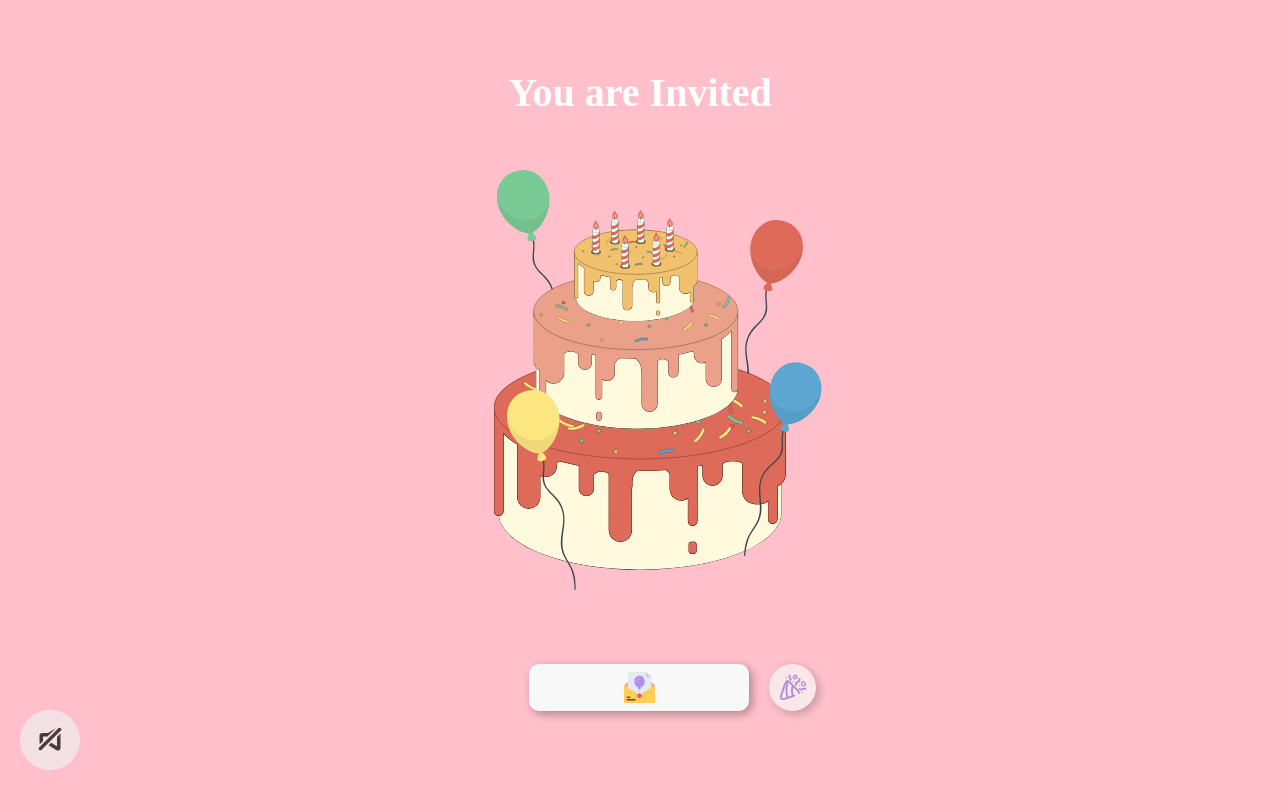
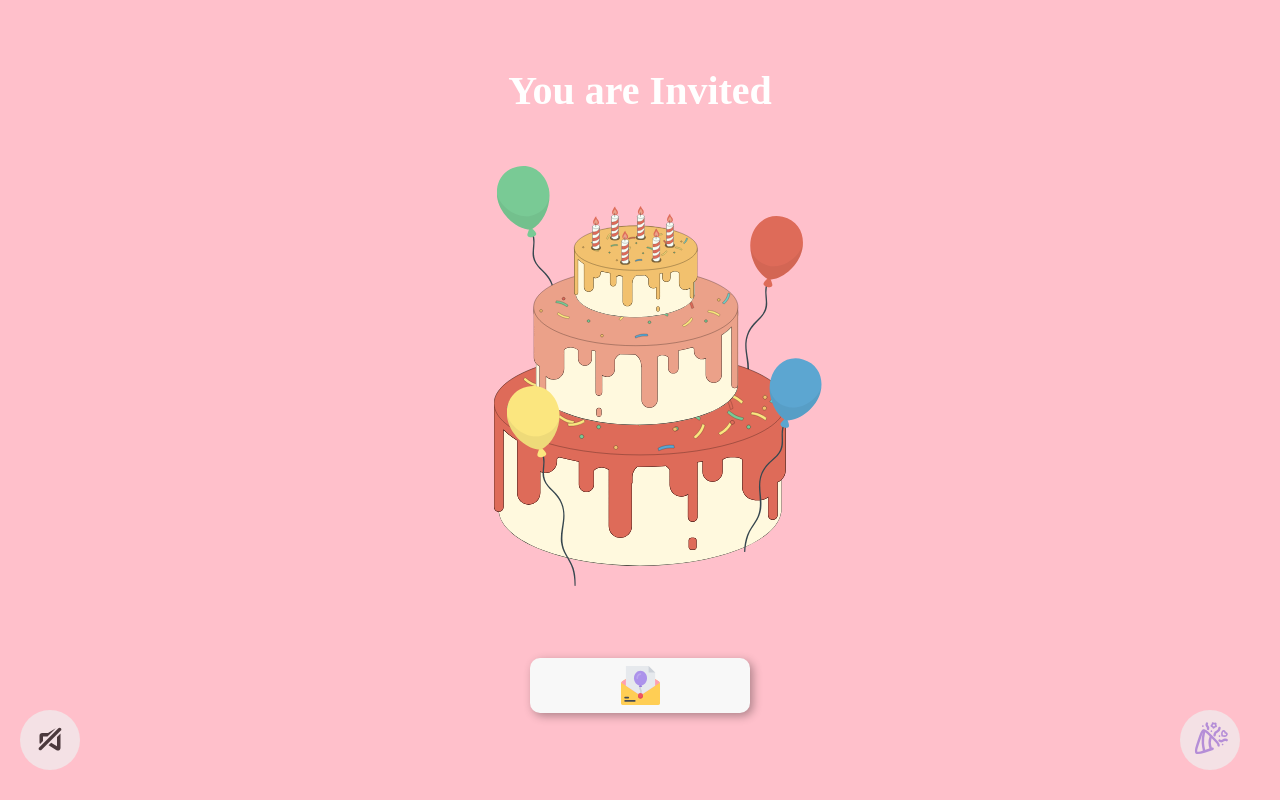
Before and after one commit to zenytaa/birthday-invitation-2, a React (Vite) app: page / in a window 1280 px wide. Built offline with nearby package versions, Linux system fonts and the light colour scheme; a web font is replaced by a local one.

Commit message:
feat: update content

```diff
--- a/src/components/BackgroundMusic.jsx
+++ b/src/components/BackgroundMusic.jsx
@@ -16,6 +16,7 @@ const PlayBackButton = styled.button`
   z-index: 999;
   opacity: 0.7;
   border: none;
+  cursor: pointer;
 
   @media (min-width: 769px) {
     right: 40px;
--- a/src/components/Maps.jsx
+++ b/src/components/Maps.jsx
@@ -15,8 +15,8 @@ const Maps = () => {
   };
 
   const center = {
-    lat: -7.425398,
-    lng: 109.248358,
+    lat: -7.425371021888438,
+    lng: 109.2484794810789,
   };
 
   const api = import.meta.env.VITE_GOOGLE_MAP_API_KEY;
@@ -27,7 +27,7 @@ const Maps = () => {
         fullscreenControl={false}
         mapContainerStyle={containerStyle}
         center={center}
-        zoom={17}
+        zoom={18}
       >
         <MarkerF position={center} />
         {open && (
--- a/src/pages/CounterPage.jsx
+++ b/src/pages/CounterPage.jsx
@@ -64,7 +64,7 @@ const CounterPage = () => {
   let interval = useRef();
 
   const startTimer = () => {
-    const countdownDate = new Date("July 07 2024 00:00:00").getTime();
+    const countdownDate = new Date("July 05 2024 14:00:00").getTime();
 
     interval = setInterval(() => {
       const now = new Date().getTime();
@@ -100,8 +100,8 @@ const CounterPage = () => {
       <CounterSection>
         <HeaderWrapper column>
           <Header fontSize="1rem">Kapan nih acaranya?</Header>
-          <Header fontSize="1.5rem">7 July 2024</Header>
-          <Header fontSize="1rem">15:00 WIB</Header>
+          <Header fontSize="1.5rem">5 July 2024</Header>
+          <Header fontSize="1rem">14:00 WIB</Header>
         </HeaderWrapper>
         <CounterContainer>
           <Counter>
--- a/src/pages/HomePage.jsx
+++ b/src/pages/HomePage.jsx
@@ -33,9 +33,10 @@ export const FixedButton = styled(Button)`
   align-self: center;
   position: fixed;
   bottom: 30px;
-  right: 18px;
+  right: 20px;
   z-index: 999;
   opacity: 0.7;
+
   @media (min-width: 769px) {
     right: 40px;
     height: 60px;
--- a/src/pages/LandingPage.jsx
+++ b/src/pages/LandingPage.jsx
@@ -14,7 +14,6 @@ import { ConfettiWrapper } from "../components/Confetti";
 import { useNavigate } from "react-router-dom";
 import { motion } from "framer-motion";
 import confettiAnimationData from "../assets/lottie/confetti-animation.json";
-import { FixedButton } from "./HomePage";
 import BackgroundMusic from "../components/BackgroundMusic";
 import backgroundMusicFile from "../assets/backgroundMusicFile.mp3";
 import Ballons from "../components/Ballons";
@@ -40,7 +39,26 @@ const ButtonWrapper = styled.div`
   width: 100%;
   gap: 20px;
   justify-content: center;
-  padding-left: 65px;
+`;
+
+const ConfettiButton = styled.button`
+  height: 50px;
+  width: 50px;
+  border-radius: 50%;
+  align-self: center;
+  position: fixed;
+  bottom: 30px;
+  right: 20px;
+  z-index: 999;
+  opacity: 0.7;
+  border: none;
+  cursor: pointer;
+
+  @media (min-width: 769px) {
+    right: 40px;
+    height: 60px;
+    width: 60px;
+  }
 `;
 
 const LandingPage = () => {
@@ -113,23 +131,16 @@ const LandingPage = () => {
               </ConfettiWrapper>
             )}
             <ButtonWrapper>
-              <Button style={{ height: "47px" }}>
+              <Button>
                 <Image src={envelopeIcon} onClick={() => navigate("/home")} />
               </Button>
-              <FixedButton
-                style={{
-                  position: "static",
-                  height: "47px",
-                  width: "47px",
-                  bottom: "0",
-                  right: "0",
-                }}
+              <ConfettiButton
                 onClick={handleClick}
                 disable={animationActive}
                 key={confettiKey}
               >
-                <Image src={confettiIcon} />
-              </FixedButton>
+                <Image style={{ height: "65%" }} src={confettiIcon} />
+              </ConfettiButton>
             </ButtonWrapper>
           </LandingContainer>
         </Section>
--- a/src/pages/LocationPage.jsx
+++ b/src/pages/LocationPage.jsx
@@ -34,7 +34,7 @@ const DetailContainer = styled(Container)`
   ul {
     display: flex;
     flex-direction: column;
-    gap: 13px;
+    gap: 10px;
     list-style-type: none;
     ${fontFamily.secondary};
     color: #f8f8f8;
@@ -44,12 +44,11 @@ const DetailContainer = styled(Container)`
 
     @media (min-width: 769px) {
       justify-content: center;
-      gap: 40px;
+      gap: 15px;
     }
 
     li {
       font-weight: 600;
-      gap: 10px;
       text-align: center;
 
       img {
@@ -78,13 +77,14 @@ const LocationPage = () => {
           <li>
             <Button
               onClick={() =>
-                openMapInNewTab("https://maps.app.goo.gl/MxumkJkScZmTiUi7A")
+                openMapInNewTab("https://maps.app.goo.gl/RUdXuDsvFGbtRWw2A")
               }
             >
               <span>Buka Maps</span>
             </Button>
           </li>
-          <li>Jalan Bridgen Katamso</li>
+          <li>Jalan Brigjen Katamso, LPK Pribadi, Purwokerto Timur</li>
+          <li>(Belakang Bekas Toko Benang Raja)</li>
         </ul>
       </DetailContainer>
     </LocationSection>
```
Also changed, not shown: src/assets/pict1.jpg, src/assets/pict2.jpg, vercel.json (added).
